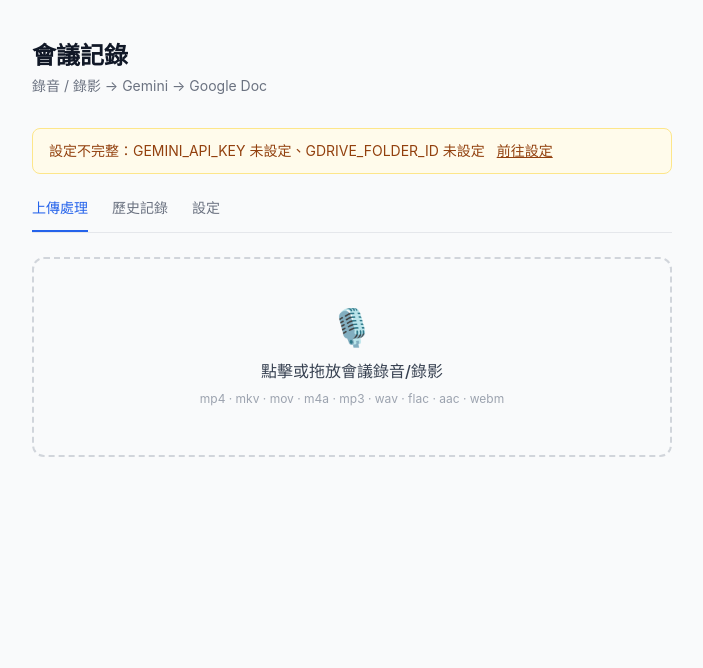
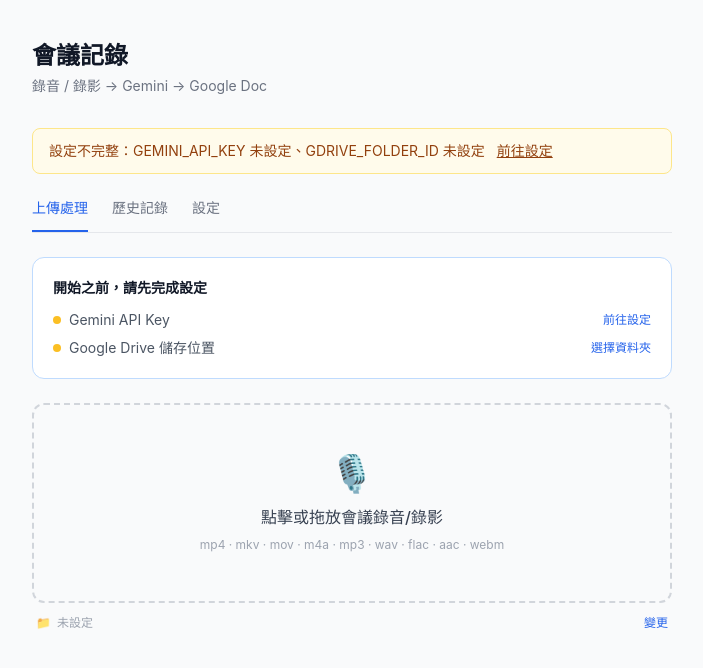
Before and after one commit to adchengzhi7/meeting-minutes, a Flask app: page / in a window 1280 px wide. Shown: the top 668 px of the page, without its empty margins (288-991 px from the left). Run offline with Flask 3, Linux system fonts and the light colour scheme; parts of the project's set-up code (start-up, migrations or seed data) failed here and were passed over; some libraries are stand-ins or nearby versions.

Commit message:
feat: Drive 資料夾 picker 優化 — 首次引導、新增資料夾、上一層、選中標示、上傳頁快速切換

```diff
--- a/app.py
+++ b/app.py
@@ -79,6 +79,35 @@ def drive_folders():
                 pass
 
         return jsonify({"folders": folders, "current": current_name, "parent_id": parent})
+
+    except Exception as e:
+        return jsonify({"error": str(e)}), 500
+
+
+@app.route("/drive/create-folder", methods=["POST"])
+def drive_create_folder():
+    """在 Google Drive 建立新資料夾"""
+    data = request.get_json()
+    if not data or not data.get("name"):
+        return jsonify({"error": "缺少資料夾名稱"}), 400
+
+    try:
+        from process_meeting import get_google_creds
+        from googleapiclient.discovery import build as gapi_build
+
+        creds = get_google_creds()
+        drive = gapi_build("drive", "v3", credentials=creds)
+
+        parent = data.get("parent", "root")
+        file_metadata = {
+            "name": data["name"],
+            "mimeType": "application/vnd.google-apps.folder",
+        }
+        if parent and parent != "root":
+            file_metadata["parents"] = [parent]
+
+        folder = drive.files().create(body=file_metadata, fields="id, name").execute()
+        return jsonify({"id": folder["id"], "name": folder["name"]})
 
     except Exception as e:
         return jsonify({"error": str(e)}), 500
--- a/templates/index.html
+++ b/templates/index.html
@@ -44,6 +44,23 @@
   <!-- ===== Tab: Upload ===== -->
   <div id="panel-upload">
 
+    <!-- 首次設定引導（未設定完成時顯示） -->
+    <div id="setup-guide" class="hidden mb-6 bg-white border border-blue-200 rounded-xl p-5 fade-in">
+      <h3 class="text-sm font-semibold text-gray-900 mb-3">開始之前，請先完成設定</h3>
+      <div class="space-y-2">
+        <div class="flex items-center gap-2" id="guide-apikey">
+          <span class="status-dot bg-gray-300" id="guide-apikey-dot"></span>
+          <span class="text-sm text-gray-600">Gemini API Key</span>
+          <button onclick="showTab('settings')" class="ml-auto text-xs text-blue-600 hover:underline">前往設定</button>
+        </div>
+        <div class="flex items-center gap-2" id="guide-folder">
+          <span class="status-dot bg-gray-300" id="guide-folder-dot"></span>
+          <span class="text-sm text-gray-600">Google Drive 儲存位置</span>
+          <button onclick="openFolderPicker()" class="ml-auto text-xs text-blue-600 hover:underline">選擇資料夾</button>
+        </div>
+      </div>
+    </div>
+
     <!-- Drop Zone -->
     <div id="drop-zone"
       class="border-2 border-dashed border-gray-300 rounded-xl p-12 text-center cursor-pointer transition-colors hover:border-blue-400 hover:bg-blue-50"
@@ -58,6 +75,15 @@
     <input type="file" id="file-input" class="hidden"
       accept=".mp4,.mkv,.mov,.avi,.webm,.m4a,.mp3,.wav,.ogg,.flac,.aac,.wma"
       onchange="onFileSelected(this)">
+
+    <!-- 儲存位置（上傳頁快速檢視/切換） -->
+    <div class="mt-3 flex items-center justify-between px-1">
+      <div class="flex items-center gap-1.5 text-xs text-gray-400">
+        <span>&#128193;</span>
+        <span id="upload-folder-name">未設定</span>
+      </div>
+      <button onclick="openFolderPicker()" class="text-xs text-blue-600 hover:underline">變更</button>
+    </div>
 
     <!-- Processing Panel -->
     <div id="processing-panel" class="hidden mt-6 fade-in">
@@ -149,7 +175,10 @@
       <div id="folder-picker-modal" class="hidden fixed inset-0 bg-black/40 z-50 flex items-center justify-center">
         <div class="bg-white rounded-xl shadow-xl w-full max-w-md mx-4 overflow-hidden">
           <div class="px-4 py-3 border-b border-gray-100 flex items-center justify-between">
-            <h3 class="text-sm font-semibold text-gray-900">選擇資料夾</h3>
+            <div class="flex items-center gap-2">
+              <button id="folder-back-btn" onclick="folderGoBack()" class="hidden text-gray-400 hover:text-gray-700 text-sm px-1" title="上一層">&#9664;</button>
+              <h3 class="text-sm font-semibold text-gray-900">選擇資料夾</h3>
+            </div>
             <button onclick="closeFolderPicker()" class="text-gray-400 hover:text-gray-600 text-lg">&times;</button>
           </div>
           <!-- Breadcrumb -->
@@ -159,12 +188,16 @@
             <p class="text-sm text-gray-400 text-center py-6">載入中...</p>
           </div>
           <!-- Actions -->
-          <div class="px-4 py-3 border-t border-gray-100 flex justify-between items-center">
+          <div class="px-4 py-3 border-t border-gray-100 flex items-center gap-2">
             <button onclick="selectCurrentFolder()"
               class="px-4 py-2 bg-blue-600 text-white text-sm rounded-lg hover:bg-blue-700 transition-colors">
               選擇此資料夾
             </button>
-            <button onclick="closeFolderPicker()" class="text-sm text-gray-500 hover:underline">取消</button>
+            <button onclick="createNewFolder()"
+              class="px-3 py-2 border border-gray-300 text-sm rounded-lg hover:bg-gray-50 transition-colors text-gray-600">
+              新增資料夾
+            </button>
+            <button onclick="closeFolderPicker()" class="ml-auto text-sm text-gray-500 hover:underline">取消</button>
           </div>
         </div>
       </div>
@@ -231,6 +264,35 @@ async function checkStatus() {
       const banner = document.getElementById('alert-banner')
       document.getElementById('alert-text').textContent = '設定不完整：' + data.issues.join('、')
       banner.classList.remove('hidden')
+    }
+
+    // 首次設定引導
+    const guide = document.getElementById('setup-guide')
+    const settingsRes = await fetch('/settings')
+    const settings = await settingsRes.json()
+
+    const hasKey = settings.GEMINI_API_KEY_SET
+    const hasFolder = settings.GDRIVE_FOLDER_ID && settings.GDRIVE_FOLDER_ID !== 'your_google_drive_folder_id_here'
+
+    document.getElementById('guide-apikey-dot').className = `status-dot ${hasKey ? 'bg-green-500' : 'bg-amber-400'}`
+    document.getElementById('guide-folder-dot').className = `status-dot ${hasFolder ? 'bg-green-500' : 'bg-amber-400'}`
+
+    if (!hasKey || !hasFolder) {
+      guide.classList.remove('hidden')
+    } else {
+      guide.classList.add('hidden')
+    }
+
+    // 上傳頁資料夾名稱
+    if (hasFolder) {
+      try {
+        const fRes = await fetch(`/drive/folders?parent=${settings.GDRIVE_FOLDER_ID}`)
+        const fData = await fRes.json()
+        if (fData.current) {
+          document.getElementById('upload-folder-name').textContent = fData.current
+          document.getElementById('selected-folder-name').textContent = fData.current
+        }
+      } catch {}
     }
   } catch {}
 }
@@ -501,23 +563,32 @@ async function loadFolders(parentId) {
   listEl.innerHTML = '<p class="text-sm text-gray-400 text-center py-6">載入中...</p>'
   renderBreadcrumb()
 
+  // 顯示/隱藏上一層按鈕
+  const backBtn = document.getElementById('folder-back-btn')
+  backBtn.classList.toggle('hidden', pickerPath.length <= 1)
+
+  const currentFolderId = document.getElementById('input-folder-id').value
+
   try {
     const res = await fetch(`/drive/folders?parent=${parentId}`)
     const data = await res.json()
     if (data.error) throw new Error(data.error)
 
     if (!data.folders.length) {
-      listEl.innerHTML = '<p class="text-sm text-gray-400 text-center py-6">沒有子資料夾</p>'
+      listEl.innerHTML = '<p class="text-sm text-gray-400 text-center py-6">沒有子資料夾（可直接選擇此資料夾）</p>'
       return
     }
 
-    listEl.innerHTML = data.folders.map(f => `
+    listEl.innerHTML = data.folders.map(f => {
+      const isSelected = f.id === currentFolderId
+      return `
       <button onclick="navigateFolder('${f.id}', '${escAttr(f.name)}')"
-        class="w-full text-left px-3 py-2.5 rounded-lg hover:bg-blue-50 flex items-center gap-2 transition-colors">
+        class="w-full text-left px-3 py-2.5 rounded-lg hover:bg-blue-50 flex items-center gap-2 transition-colors ${isSelected ? 'bg-blue-50 ring-1 ring-blue-200' : ''}">
         <span class="text-blue-500">&#128193;</span>
-        <span class="text-sm text-gray-800">${escHtml(f.name)}</span>
-      </button>
-    `).join('')
+        <span class="text-sm text-gray-800 flex-1">${escHtml(f.name)}</span>
+        ${isSelected ? '<span class="text-xs text-blue-600">目前</span>' : ''}
+      </button>`
+    }).join('')
   } catch (err) {
     listEl.innerHTML = `<p class="text-sm text-red-400 text-center py-6">${escHtml(err.message)}</p>`
   }
@@ -548,7 +619,42 @@ function selectCurrentFolder() {
   const id = current.id === 'root' ? '' : current.id
   const name = current.name
   saveFolderId(id, name)
+  document.getElementById('upload-folder-name').textContent = name
   closeFolderPicker()
+
+  // 更新引導狀態
+  document.getElementById('guide-folder-dot').className = 'status-dot bg-green-500'
+  checkStatus()
+}
+
+function folderGoBack() {
+  if (pickerPath.length > 1) {
+    pickerPath.pop()
+    loadFolders(pickerPath[pickerPath.length - 1].id)
+  }
+}
+
+async function createNewFolder() {
+  const name = prompt('新資料夾名稱：')
+  if (!name || !name.trim()) return
+
+  const parentId = pickerPath[pickerPath.length - 1].id
+  try {
+    const res = await fetch('/drive/create-folder', {
+      method: 'POST',
+      headers: { 'Content-Type': 'application/json' },
+      body: JSON.stringify({ name: name.trim(), parent: parentId }),
+    })
+    const data = await res.json()
+    if (data.error) {
+      alert(data.error)
+      return
+    }
+    // 進入新建的資料夾
+    navigateFolder(data.id, data.name)
+  } catch {
+    alert('建立失敗')
+  }
 }
 
 function escAttr(str) {
```
